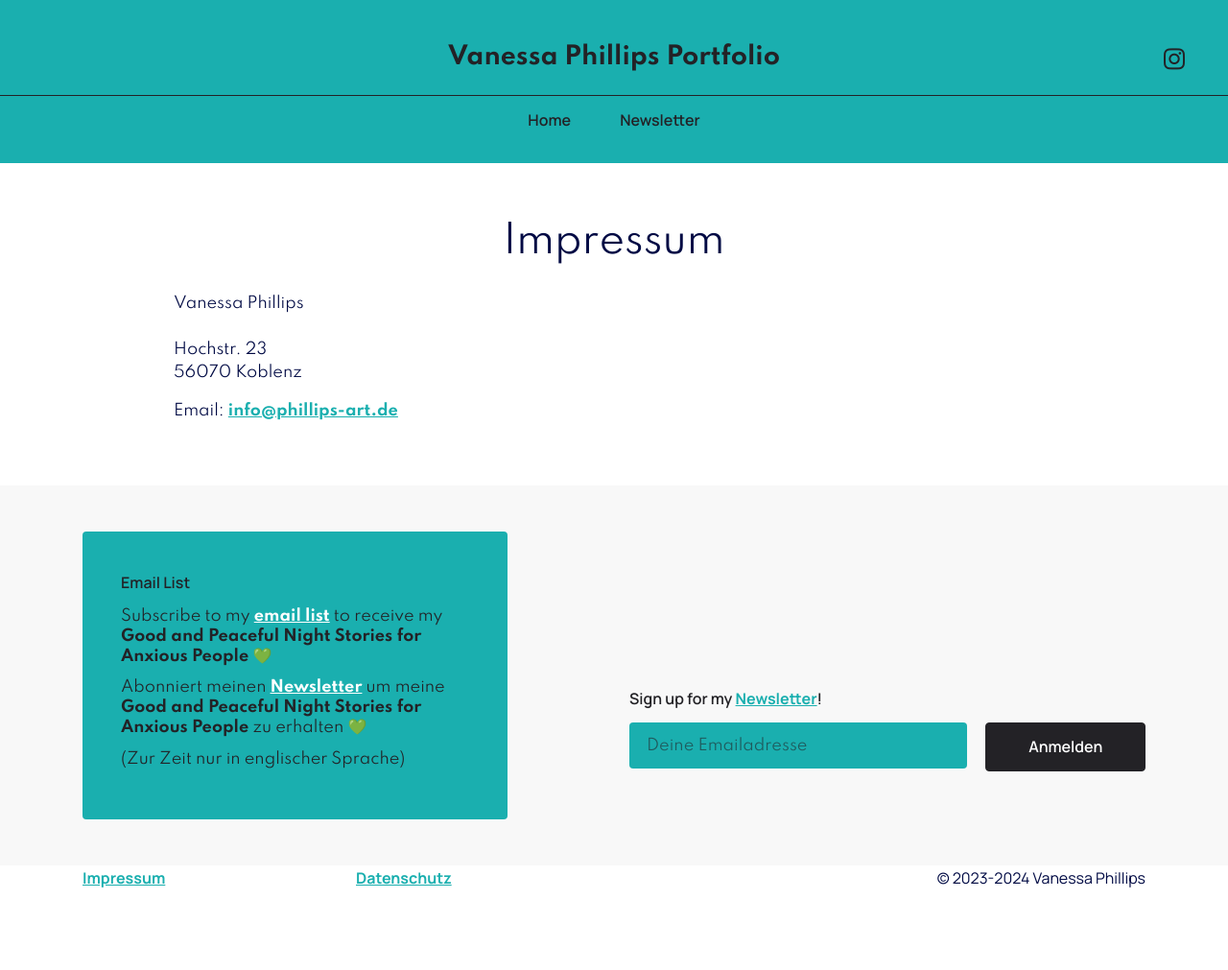
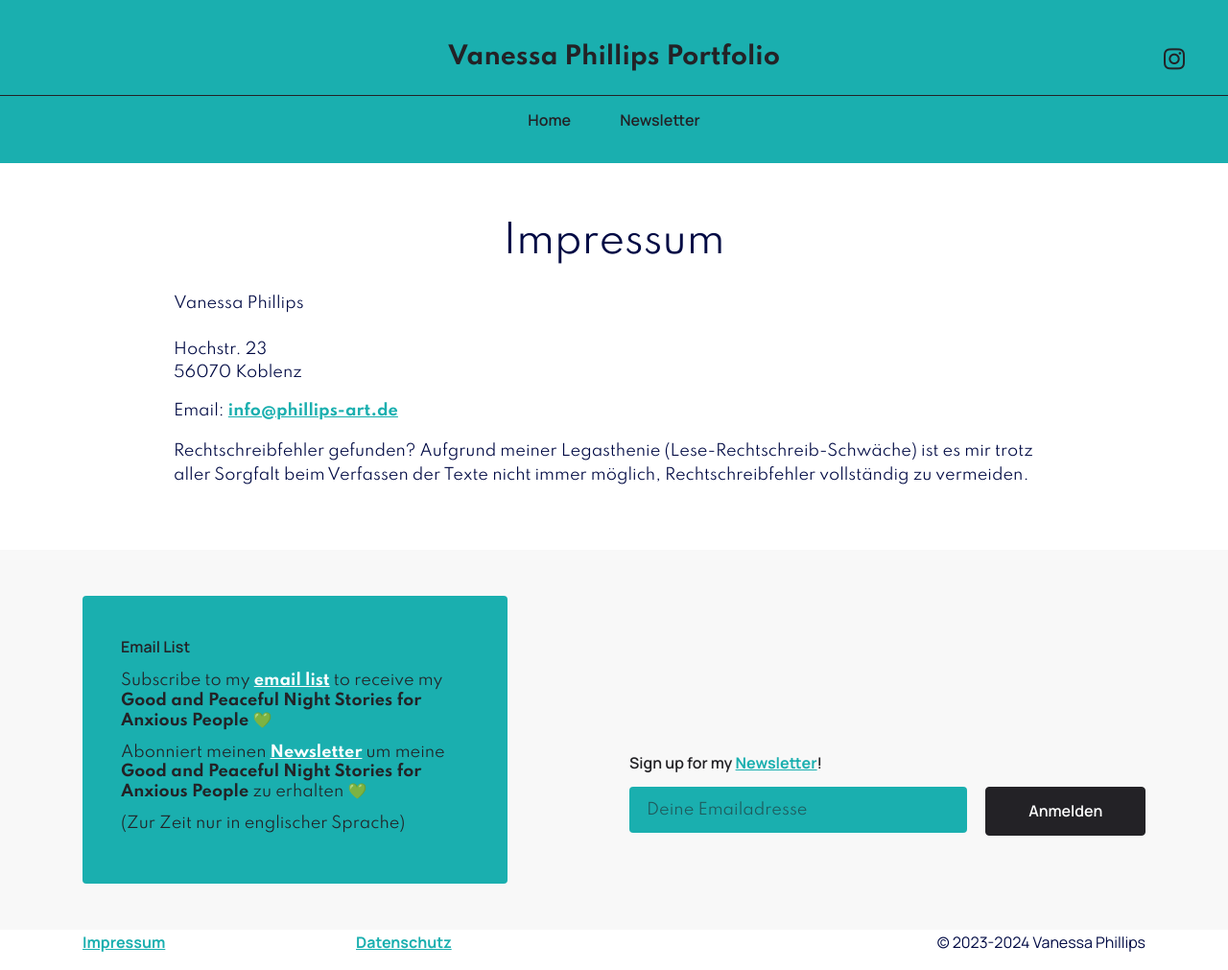
Before and after one commit to Schrank/nessi, a Jekyll site: the page built from impressum.md, in a window 1280 px wide. Shown: the whole page at 96% size. Built offline with Jekyll 4.4.1, drawn with Linux system fonts in a browser that asks for light colours; comment, search, counter and statistics services are not loaded; before the commit the page ends 944 px from its top, so only the background shows below that.

Commit message:
legastenie disclaimer

```diff
--- a/impressum.md
+++ b/impressum.md
@@ -19,3 +19,6 @@ Hochstr. 23<br/>
 </address>
 
 Email: <a href="mailto:info@phillips-art.de">info@phillips-art.de</a><br/>
+
+Rechtschreibfehler gefunden?
+Aufgrund meiner Legasthenie (Lese-Rechtschreib-Schwäche) ist es mir trotz aller Sorgfalt beim Verfassen der Texte nicht immer möglich, Rechtschreibfehler vollständig zu vermeiden.
```
Also changed, not shown: other parts of impressum.md (+1 -1 lines), index.md (+1 -1 lines).
